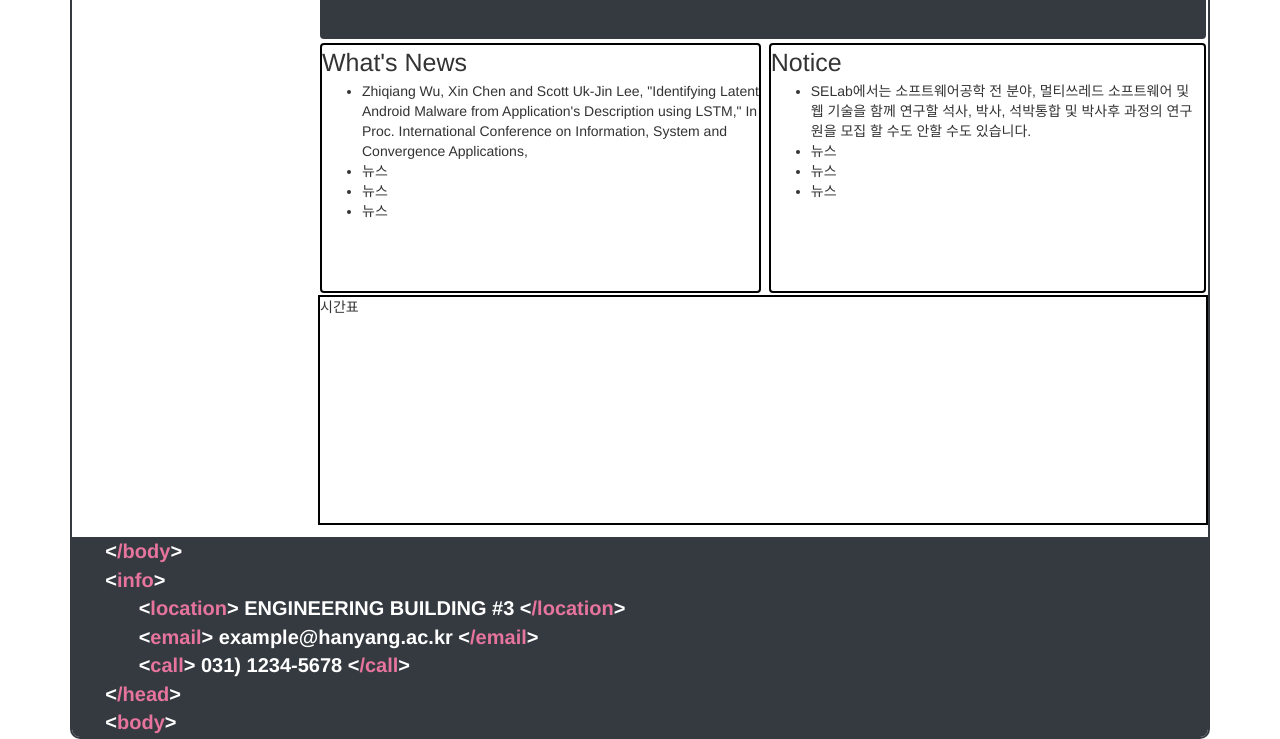
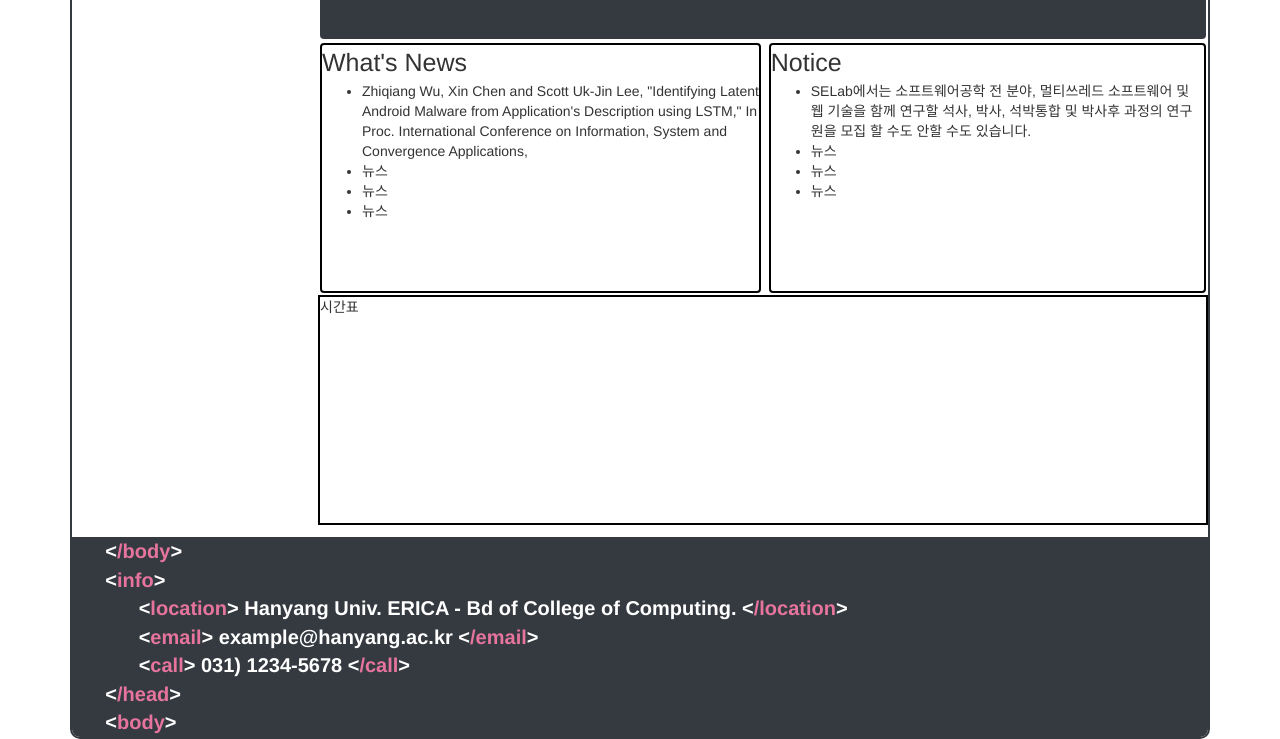
Before and after one commit to hanyang-selab/hanyang-selab, a plain HTML site: page index2.html in a window 1280 px wide. Shown: the part 435-1174 px from the top of the page. Drawn offline with nearby package versions, Linux system fonts and the light colour scheme.

Commit message:
Update index2.html

```diff
--- a/index2.html
+++ b/index2.html
@@ -76,7 +76,7 @@
                         &nbsp;&nbsp;&nbsp;&nbsp;&nbsp;&nbsp;&lt;<span class="code">/body</span>&gt;<br/>
                         &nbsp;&nbsp;&nbsp;&nbsp;&nbsp;&nbsp;&lt;<span class="code">info</span>&gt;<br/>
                             <!--title--> &nbsp;&nbsp;&nbsp;&nbsp;&nbsp;&nbsp;&nbsp;&nbsp;&nbsp;&nbsp;&nbsp;&nbsp;&lt;<span class="code">location</span>&gt;
-                            ENGINEERING BUILDING #3
+                            Hanyang Univ. ERICA - Bd of College of Computing.
                             &lt;<span class="code">/location</span>&gt;<br/>
                             <!--explain-->
                             &nbsp;&nbsp;&nbsp;&nbsp;&nbsp;&nbsp;&nbsp;&nbsp;&nbsp;&nbsp;&nbsp;&nbsp;&lt;<span class="code">email</span>&gt;
```
